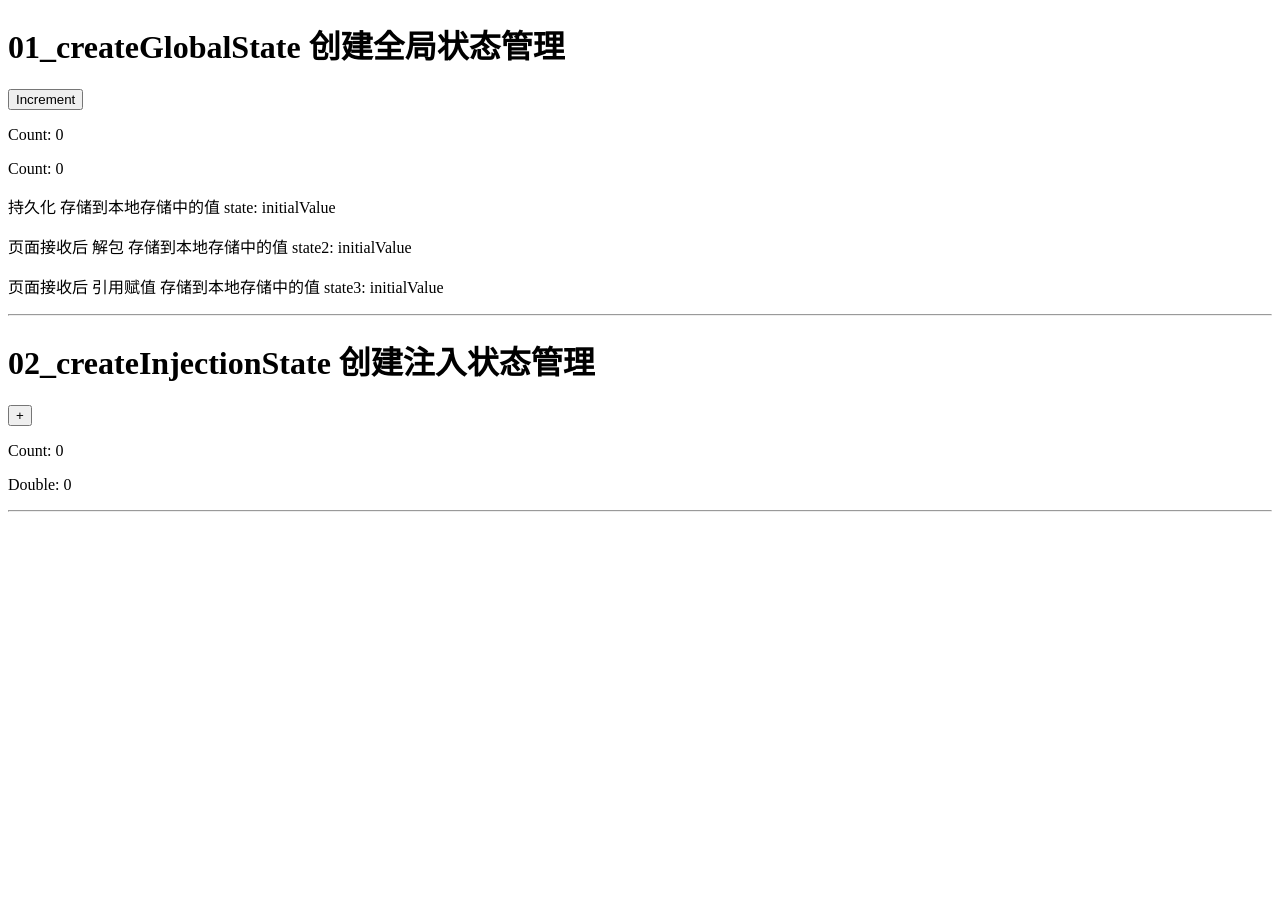
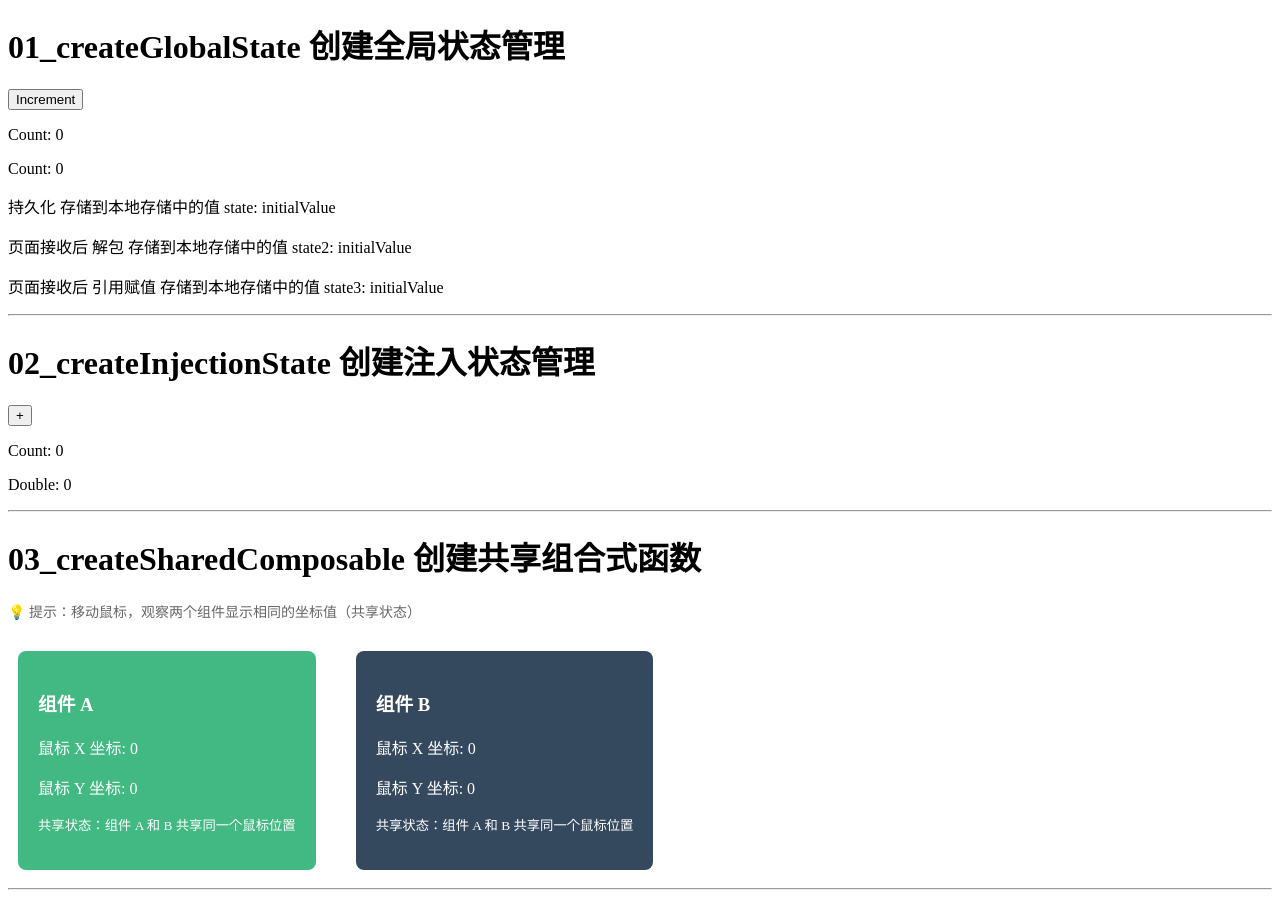
Before and after one commit to propoet/vueuse-demo, a Vue app: page / in a window 1280 px wide. Before the commit the page ends 800 px from the top, so only its background shows below. Built offline with nearby package versions, Linux system fonts and the light colour scheme.

Commit message:
createSharedComposable

```diff
--- a/src/App.vue
+++ b/src/App.vue
@@ -1,11 +1,13 @@
 <script setup lang="ts">
 import createGlobalState from "./components/01_createGlobalState/index.vue";
 import createInjectionState from "./components/02_createInjectionState/index.vue";
+import createSharedComposable from "./components/03_createSharedComposable/index.vue";
 </script>
 
 <template>
   <createGlobalState />
   <createInjectionState />
+  <createSharedComposable />
 </template>
 
 <style scoped></style>
--- /dev/null
+++ b/src/components/03_createSharedComposable/demo/ComA.vue
@@ -0,0 +1,20 @@
+<template>
+  <div
+    style="
+      padding: 20px;
+      background-color: #42b883;
+      color: white;
+      border-radius: 8px;
+      margin: 10px;
+    "
+  >
+    <h3>组件 A</h3>
+    <p>鼠标 X 坐标: {{ x }}</p>
+    <p>鼠标 Y 坐标: {{ y }}</p>
+    <p><small>共享状态：组件 A 和 B 共享同一个鼠标位置</small></p>
+  </div>
+</template>
+<script lang="ts" setup>
+import { useShareMouse } from "./useShareMouse";
+const { x, y } = useShareMouse();
+</script>
--- /dev/null
+++ b/src/components/03_createSharedComposable/demo/ComB.vue
@@ -0,0 +1,20 @@
+<template>
+  <div
+    style="
+      padding: 20px;
+      background-color: #35495e;
+      color: white;
+      border-radius: 8px;
+      margin: 10px;
+    "
+  >
+    <h3>组件 B</h3>
+    <p>鼠标 X 坐标: {{ x }}</p>
+    <p>鼠标 Y 坐标: {{ y }}</p>
+    <p><small>共享状态：组件 A 和 B 共享同一个鼠标位置</small></p>
+  </div>
+</template>
+<script lang="ts" setup>
+import { useShareMouse } from "./useShareMouse";
+const { x, y } = useShareMouse();
+</script>
--- /dev/null
+++ b/src/components/03_createSharedComposable/demo/useShareMouse.ts
@@ -0,0 +1,3 @@
+import { createSharedComposable,useMouse } from "@vueuse/core";
+
+export const useShareMouse = createSharedComposable(useMouse);
--- /dev/null
+++ b/src/components/03_createSharedComposable/index.vue
@@ -0,0 +1,17 @@
+<template>
+  <div>
+    <h1>03_createSharedComposable 创建共享组合式函数</h1>
+    <p style="color: #666; font-size: 14px; margin-bottom: 20px">
+      💡 提示：移动鼠标，观察两个组件显示相同的坐标值（共享状态）
+    </p>
+    <div style="display: flex; gap: 20px">
+      <ComA />
+      <ComB />
+    </div>
+    <hr />
+  </div>
+</template>
+<script lang="ts" setup>
+import ComA from "./demo/ComA.vue";
+import ComB from "./demo/ComB.vue";
+</script>
```
